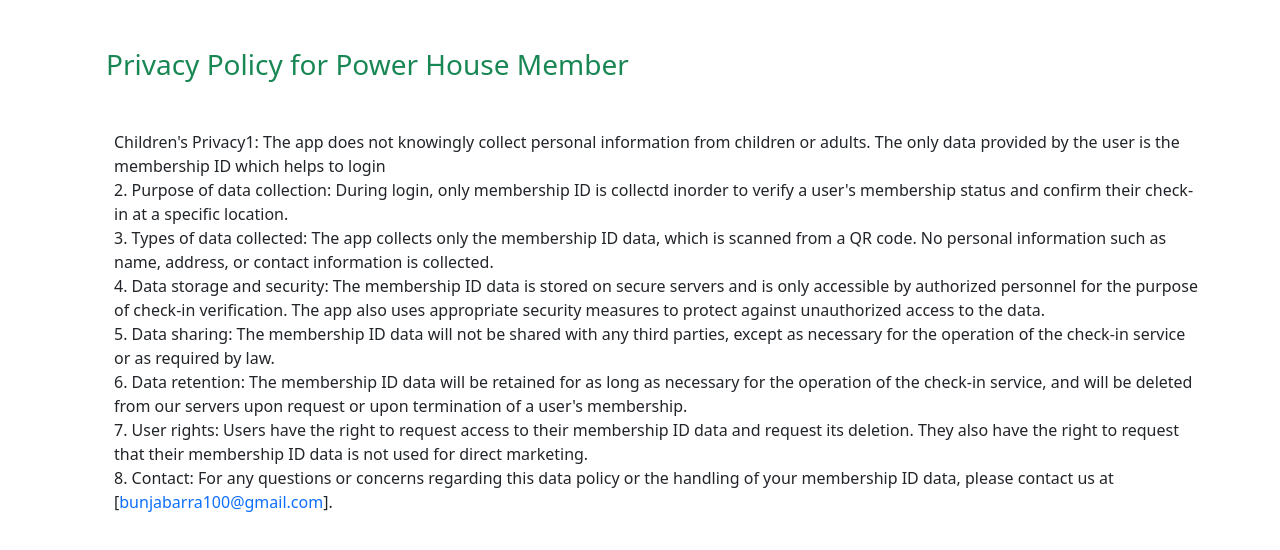
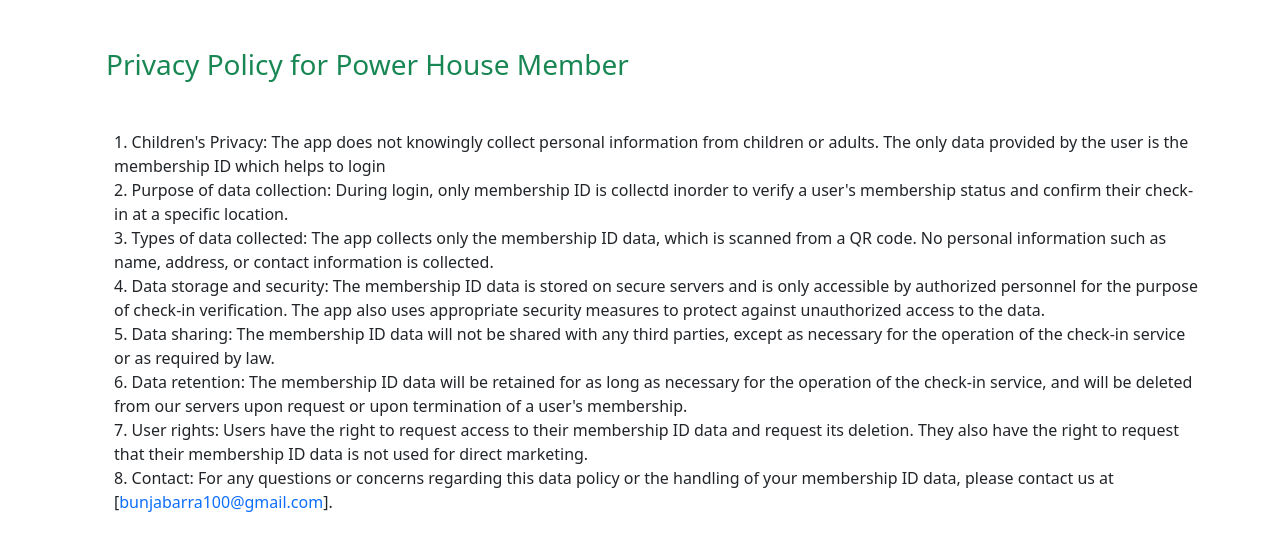
Before and after one commit to gooner202/power_house_member_app_data_privacy, a React (Create React App) app: page / in a window 1280 px wide. Shown: the top 550 px of the page. Built offline with nearby package versions, Linux system fonts and the light colour scheme.

Commit message:
fixed numbering

```diff
--- a/src/App.js
+++ b/src/App.js
@@ -12,7 +12,7 @@
 
                         <ul className="list-item">
                             <li className='list-group-item'>
-                                <span>Children's Privacy</span>1: The app does not knowingly collect personal
+                                <span className="h6">1. Children's Privacy</span>: The app does not knowingly collect personal
                                 information from children or adults. The only data provided by the user is the
                                 membership ID which helps to login
                             </li>
```
